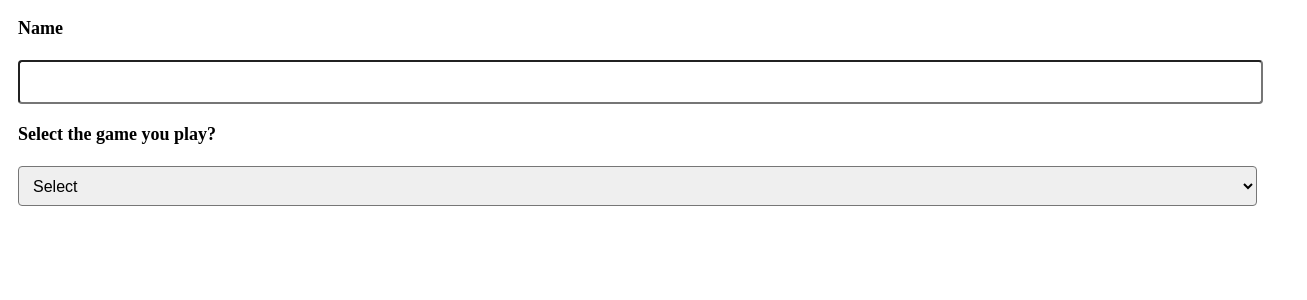
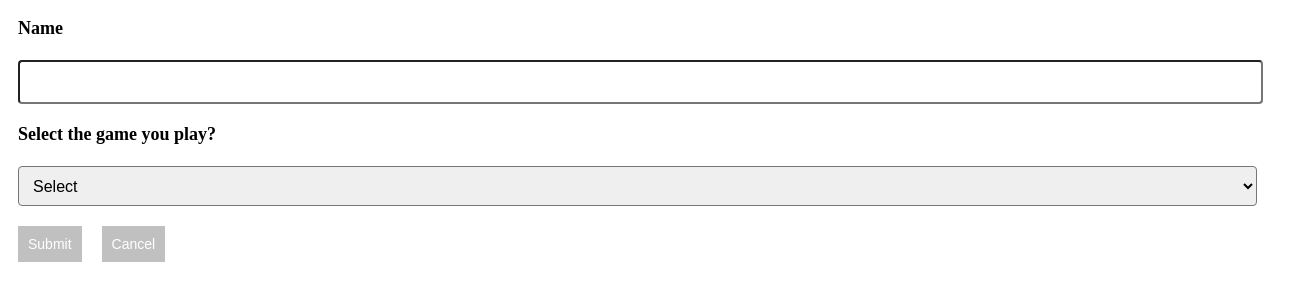
Before and after one commit to nxsudarshan/javascript-client, a React (Create React App) app: page / in a window 1280 px wide. Shown: the top 300 px of the page, 1307 px wide, since content can reach past the window. Built offline with nearby package versions, Linux system fonts and the light colour scheme.

Commit message:
feat : #40766 completed

```diff
--- a/src/components/Button/Button.jsx
+++ b/src/components/Button/Button.jsx
@@ -1,8 +1,20 @@
+/* eslint-disable no-unneeded-ternary */
+/* eslint-disable react/prop-types */
+/* eslint-disable no-const-assign */
 import React from 'react';
 
 export class Button extends React.Component {
   render() {
-    const { ...rest } = this.props;
+    const greenButton = {
+      backgroundColor: 'green',
+    };
+    const {
+      disabled,
+      isTouched,
+      style,
+      ...rest
+    } = this.props;
+    const newStyle = isTouched ? Object.assign({ ...style }, greenButton) : { ...style };
     // Props
     // * color (default: ‘default’, or ‘primary’)
     // * disabled (boolean, default: false)
@@ -11,7 +23,7 @@ export class Button extends React.Component {
     // * onClick (function and must be required)
     const buttonResult = [
       <>
-        <input {...rest} />
+        <input type="button" style={newStyle} {...rest} disabled={!disabled} />
       </>,
     ];
     return buttonResult;
--- a/src/components/SelectField/SelectField.jsx
+++ b/src/components/SelectField/SelectField.jsx
@@ -3,19 +3,26 @@
 /* eslint-disable indent */
 import React from 'react';
 import { style, textStyle } from './style';
+
+const isError = {
+  borderColor: 'red',
+};
 // eslint-disable-next-line react/prefer-stateless-function
 export class SelectField extends React.Component {
   render() {
     const {
       title,
       options,
+      isTouched,
+      borderColor,
       ...rest
     } = this.props;
+    const newStyle = !isTouched ? Object.assign({ ...style }, isError) : { ...style };
     const items = Object.keys(options.Games);
     return (
       <>
         <p style={textStyle}>{title}</p>
-        <select {...rest} style={style}>
+        <select {...rest} style={newStyle}>
           <option selected disabled>Select</option>
           {
             items.map(item => <option value={item} title={item}>{item}</option>)
--- a/src/components/TextField/TextField.jsx
+++ b/src/components/TextField/TextField.jsx
@@ -9,26 +9,29 @@ import React from 'react';
 import {
   style,
   textStyle,
-  errors,
   errorStyle,
 } from './style';
 
+const isError = {
+  borderColor: 'red',
+};
 // eslint-disable-next-line no-unused-vars
-let newStyle;
 export const TextField = (props) => {
-  const { error, ...rest } = props;
-  if (error) {
-    newStyle = Object.assign(errors, style);
-  } else {
-    newStyle = style;
-  }
+  const {
+    error,
+    errorsColor,
+    isTouched,
+    ...rest
+  } = props;
+  // const newStyle = error ? Object.assign(errors, style) : style;
+  const newStyle = !isTouched ? Object.assign({ ...style }, isError) : { ...style };
   const { onChange } = props;
   return (
 
     onChange ? (
       <>
         <p style={textStyle}>{props.title}</p>
-        <input {...rest} style={style} />
+        <input {...rest} style={newStyle} />
       </>
     ) :
       (
--- a/src/configs/formSchema.js
+++ b/src/configs/formSchema.js
@@ -6,6 +6,6 @@ export const formSchema = yup.object().shape({
     .min(3, 'Name minimum of 3 characters'),
   sport: yup.string()
     .required('Sport is Required'),
-  options: yup.string()
+  options: yup.boolean()
     .required('What you do is required'),
 });
--- a/src/pages/InputDemo/InputDemo.jsx
+++ b/src/pages/InputDemo/InputDemo.jsx
@@ -1,3 +1,5 @@
+/* eslint-disable no-unneeded-ternary */
+/* eslint-disable no-underscore-dangle */
 /* eslint-disable no-console */
 /* eslint-disable dot-notation */
 /* eslint-disable react/jsx-no-duplicate-props */
@@ -11,8 +13,16 @@ import { Constants } from '../../configs/constants';
 // eslint-disable-next-line import/named
 import { TextField, SelectField, RadioGroup } from '../../components';
 import { formSchema } from '../../configs/formSchema';
+import { errorStyle } from '../../components/TextField/style';
+import { Button } from '../../components/Button/Button';
 
-export const textStyle = {
+const touchedError = {
+  marginBottom: '1px',
+  padding: '10px',
+  fontWeight: 'bold',
+  color: 'red',
+};
+const textStyle = {
   margin: 'auto',
   marginBottom: '1px',
   padding: '10px',
@@ -20,11 +30,22 @@ export const textStyle = {
   fontSize: '18px',
 };
 
+const buttonStyle = {
+  backgroundColor: 'silver',
+  color: 'white',
+  fontSize: '14px',
+  border: 'none',
+  margin: '10px',
+  padding: '10px',
+};
+
 export class InputDemo extends React.Component {
   state = {
     ...Constants.First,
     errors: [],
     options: false,
+    touched: true,
+    noError: false,
   };
 
   componentDidUpdate() {
@@ -43,7 +64,6 @@ export class InputDemo extends React.Component {
       sport,
       options,
     } = this.state;
-
     formSchema.validate({
       name,
       sport,
@@ -52,10 +72,16 @@ export class InputDemo extends React.Component {
       .then((nErr) => {
         this.setState({
           errors: [],
+          options: true,
+          touched: true,
+          noError: true,
         });
       }).catch((err) => {
         this.setState({
           errors: err.inner,
+          options: true,
+          touched: false,
+          noError: false,
         });
       });
   }
@@ -65,7 +91,7 @@ export class InputDemo extends React.Component {
       this.setState({
         football: e.target.value,
         cricket: '',
-        options: true,
+        options: false,
       }, this.validate);
     } else {
       this.setState({
@@ -89,7 +115,6 @@ export class InputDemo extends React.Component {
             game={sport}
             options={Constants}
           />
-
         </div>
       );
     }
@@ -108,15 +133,69 @@ export class InputDemo extends React.Component {
     return index > -1 ? errors[index].message : '';
   }
 
+  _onFocus = () => {
+    this.setState({
+      touched: true,
+    }, this.validate);
+  }
+
+  _onBlur = () => {
+    this.setState({
+      touched: false,
+    }, this.validate);
+  }
+
+  buttonChangeHandle = (e) => {
+    console.log('testing');
+  }
+
   render() {
     return (
       <>
-        <TextField type="text" onChange={this.handleNameChange} title="Name" />
-        <span>{this.getError('name')}</span>
-        <SelectField type="text" onChange={this.handleSportChange} title="Select the game you play?" options={Constants} />
-        <span>{this.getError('sport')}</span>
+        <TextField
+          isTouched={this.state.touched}
+          type="text"
+          onChange={this.handleNameChange}
+          title="Name"
+          onFocus={this._onFocus}
+          onBlur={this._onBlur}
+        />
+
+        <span style={touchedError}>{this.getError('name')}</span>
+
+        <SelectField
+          type="text"
+          isTouched={this.state.touched}
+          onChange={this.handleSportChange}
+          title="Select the game you play?"
+          options={Constants}
+          onFocus={this._onFocus}
+          onBlur={this._onBlur}
+        />
+
+        <span style={touchedError}>{this.getError('sport')}</span>
+
         {this.radioOptions()}
-        <span>{this.getError('options')}</span>
+
+        <span style={touchedError}>{this.getError('options')}</span>
+
+        <div>
+          <Button
+            isTouched={this.state.touched && this.state.noError}
+            name="submit"
+            value="Submit"
+            style={buttonStyle}
+            onClick={this.buttonChangeHandle}
+            disabled={this.state.touched && this.state.noError}
+          />
+          <Button
+            name="submit"
+            value="Cancel"
+            style={buttonStyle}
+            onClick={this.buttonChangeHandle}
+            disabled={this.state.touched && this.state.noError}
+          />
+        </div>
       </>
     );
   }
```
